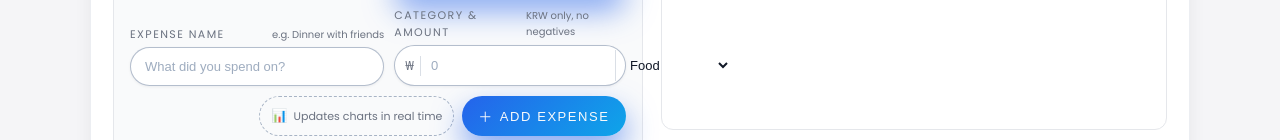
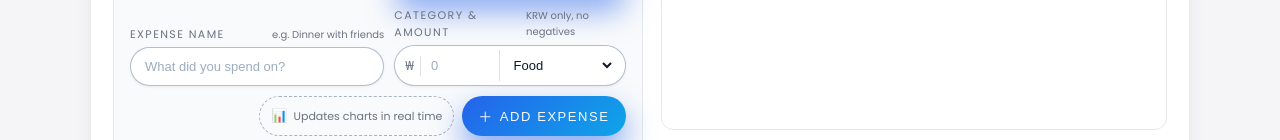
Before and after one commit to yerrboss/buddle, a plain HTML site: page index.html in a window 1280 px wide. Shown: the part 404-544 px from the top of the page. Drawn offline with nearby package versions, Linux system fonts and the light colour scheme.

Commit message:
food pill fix?

```diff
--- a/index.html
+++ b/index.html
@@ -337,6 +337,7 @@
         font-size: 13px;
         flex: 1;
         color: var(--text);
+        min-width: 0;
       }
 
       .input-shell input::placeholder {
@@ -357,6 +358,8 @@
         margin-left: 4px;
         padding-left: 6px;
         border-left: 1px solid rgba(148, 163, 184, 0.35);
+        display: flex;
+        align-items: center;
       }
 
       /* Buttons */
```
